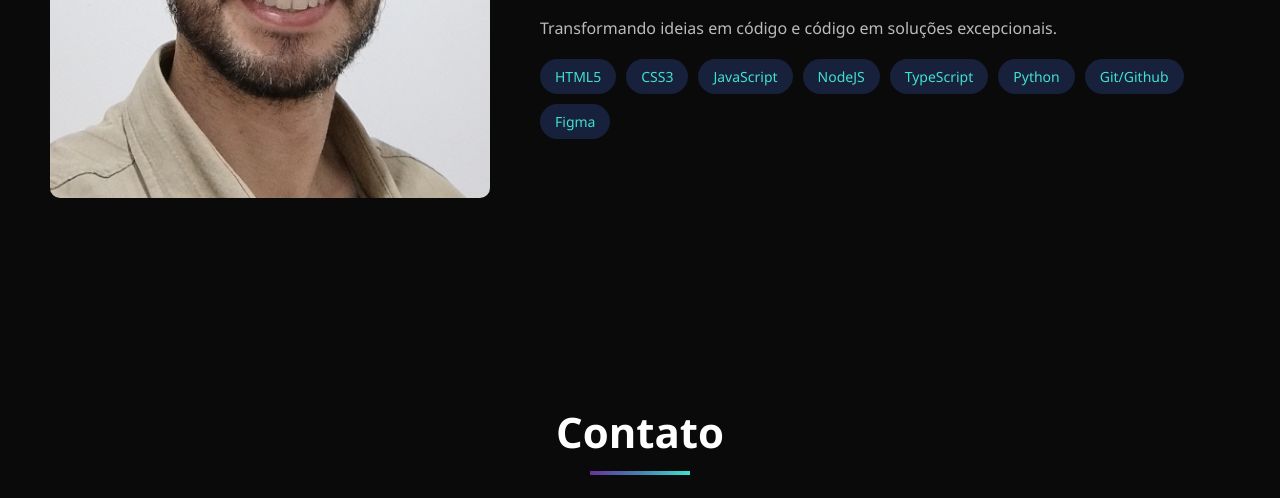
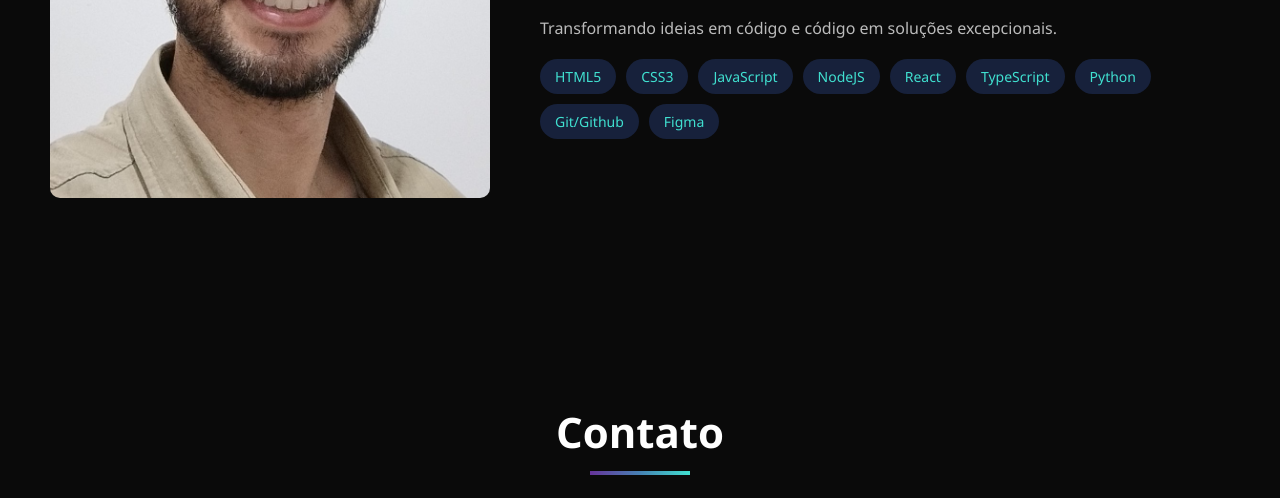
Before and after one commit to ricardoraphaeltech/Portfolio, a plain HTML site: page index.html in a window 1280 px wide. Shown: the part 5147-5645 px from the top of the page. Drawn offline with Linux system fonts and the light colour scheme.

Commit message:
alteracao no index.html

```diff
--- a/index.html
+++ b/index.html
@@ -360,6 +360,7 @@
                     <span class="tag-habilidades">CSS3</span>
                     <span class="tag-habilidades">JavaScript</span>
                     <span class="tag-habilidades">NodeJS</span>
+                    <span class="tag-habilidades">React</span>
                     <span class="tag-habilidades">TypeScript</span>
                     <span class="tag-habilidades">Python</span>
                     <span class="tag-habilidades">Git/Github</span>
```
